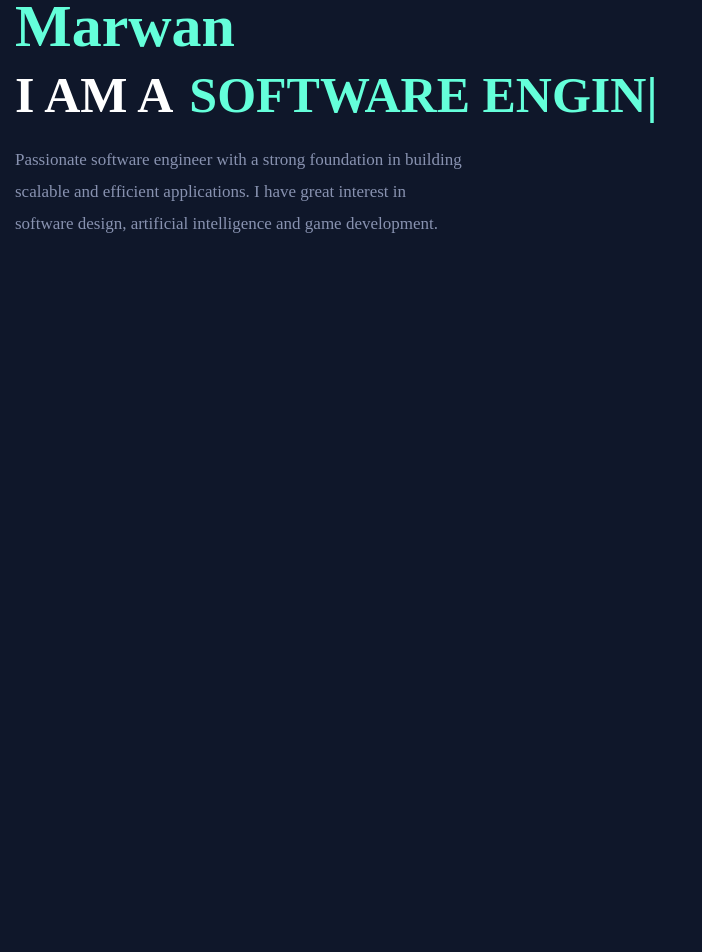
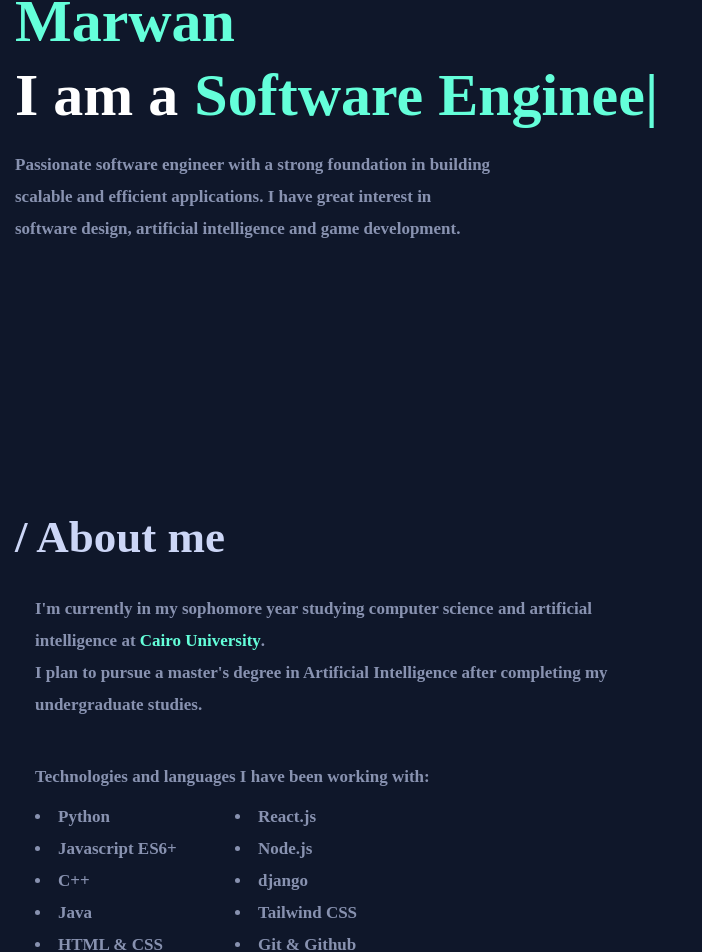
Before and after one commit to marwan-ahmedd/Marwan, a React (Create React App) app: page / in a window 1280 px wide. Shown: the part 279-1231 px from the top of the page, without its empty margins (0-702 px from the left). Built offline with nearby package versions, Linux system fonts and the light colour scheme; the HTML template or start-up script is replaced by a standard one.

Commit message:
Added about section

```diff
--- a/src/App.js
+++ b/src/App.js
@@ -1,7 +1,8 @@
 import React from 'react'
 
+import Banner from './components/Banner'
 import Nav from './components/Nav'
-import Banner from './components/Banner'
+import About from './components/About'
 
 
 const App = () => {
@@ -9,7 +10,7 @@ const App = () => {
         <div className='bg-slate-900' >
             <Banner />
             {/* <Nav /> */}
-            {/* <About /> */}
+            <About />
             {/* <Contact /> */}
             <div className='h-[4000px]'></div>
         </div>
--- /dev/null
+++ b/src/components/About.js
@@ -0,0 +1,61 @@
+import React from 'react'
+
+import CountUp from 'react-countup'
+import { useInView } from 'react-intersection-observer'
+import { motion } from 'framer-motion'
+import { fadeIn } from '../variants'
+
+
+const About = () => {
+    const [ref, inView] = useInView({
+        threshold: 0.5,
+    })
+    const one = <p className='mt-10 font-secondary text-Slate max-w-[600px]'>
+                    I'm currently in my sophomore year studying computer
+                    science and artificial intelligence at
+                    <b className='text-Green'>
+                        <a href='https://cu.edu.eg/Home'> Cairo University</a>
+                    </b>.<br /> I plan to pursue a master's degree in Artificial Intelligence after completing my undergraduate studies.
+                </p>
+    const two = <p className='mt-10 mb-2 font-secondary text-Slate'>
+                    Technologies and languages I have been working with:
+                </p>
+    const tech = [
+        "Python",
+        "React.js",
+        "Javascript ES6+",
+        "Node.js",
+        "C++",
+        "django",
+        "Java",
+        "Tailwind CSS",
+        "HTML & CSS",
+        "Git & Github",
+    ]
+    const tech_list = tech.map(stack => <li>{stack}</li>)
+
+    return (
+        <div className='mr-[200px] flex'>
+            <div className='container mx-auto flex'>
+                <div>
+                    <h1 className='font-primary text-LightestSlate text-[45px] font-bold'>/ About me</h1>
+                    <div className='pl-[20px] text-[17px] font-bold'>
+                        {one}
+                        {two}
+                        <div className=' grid grid-cols-[200px_minmax(_100px,_1fr)]' >
+                            {tech.map((item, i) => {
+                                return (
+                                    <li className='text-Slate text-[17px]'>{item}</li>
+                                )
+                            })}
+
+                        </div>
+                    </div>
+                </div>
+
+            </div>
+        </div>
+    )
+}
+
+export default About
--- a/src/components/Banner.js
+++ b/src/components/Banner.js
@@ -9,20 +9,19 @@ const Banner = () => {
     return (
         <section className="section mr-[200px]" id='home'>
             <motion.div
-                variants={fadeIn('up', 0.2)}
+                variants={fadeIn('up', 0.1)}
                 initial='hidden'
                 whileInView={'show'}
-                viewport={{ once: false, amount: 0.7}}
+                viewport={{ once: false, amount: 0.3}}
                 className='container mx-auto'>
 
                 <div>
-                    <h1 className='mb-[20px] text-[55px] font-bold font-primary leading-[0.8] lg:text-[60px] text-engineer'>
-                            Marwan
-                        {/* <h1 className='text-[55px] font-bold font-primary leading-[0.8] lg:text-[60px] text-engineer'>Marwan</h1> */}
-                        </h1>
+                    <h1 className='mb-[20px] text-[65px] font-bold font-primary leading-[0.8] lg:text-[60px] text-Green'>
+                        Marwan
+                    </h1>
                 </div>
-                <div className='flex-1 mb-6 text-[30px] lg:text-[50px] font-primary
-                                font-semibold uppercase leading-[1]'>
+                <div className='flex-1 mb-6 text-[30px] lg:text-[60px] font-primary
+                                font-semibold  leading-[1]'>
                     <span className='text-white mr-4'>I am a</span>
                     <TypeAnimation
                         sequence={[
@@ -30,12 +29,12 @@ const Banner = () => {
                             'Software Developer', 2000,
                         ]}
                         speed={50}
-                        className='text-engineer'
+                        className='text-Green'
                         wrapper='span'
                         repeat={Infinity}
                     />
                 </div>
-                <p className='text-desc text-[17px] font-primary'>
+                <p className='text-Slate text-[17px] font-secondary font-bold'>
                 Passionate software engineer with a strong foundation in building <br /> scalable and efficient applications. I have great interest in<br /> software design, artificial intelligence and game development.
                     </p>
             </motion.div>
--- a/tailwind.config.js
+++ b/tailwind.config.js
@@ -3,9 +3,9 @@ module.exports = {
   content: ['./src/**/*.{js,jsx,ts,tsx}'],
   theme: {
     fontFamily: {
-      primary: 'Jetbrains Mono',
-      secondary: 'Cascadia Code',
-      tertiary: 'Aldrich',
+      primary: 'NTR',
+      secondary: 'Jetbrains Mono',
+      tertiary: 'Lato',
     },
     container: {
       padding: {
@@ -20,10 +20,9 @@ module.exports = {
     },
     extend: {
       colors: {
-        primary: '#0a0a0a',
-        accent: '#B809C3',
-        engineer: '#64ffda',
-        desc: '#8892b0'
+        LightestSlate	: '#ccd6f6',
+        Green: '#64ffda',
+        Slate: '#8892b0',
       },
 
     },
```
